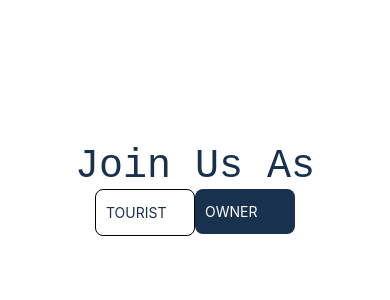
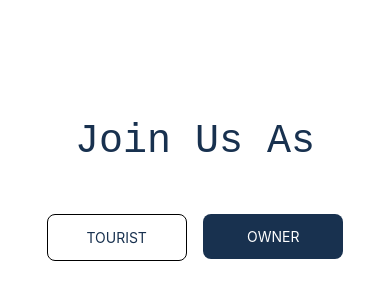
Before and after one commit to elgoufriismail/S7-exam-mobile, a React Native app: screen / in a window 390 px wide. Shown: the part 232-532 px from the top of the page. Built offline with nearby package versions, Linux system fonts and the light colour scheme.

Commit message:
first page design done

```diff
--- a/App.js
+++ b/App.js
@@ -6,7 +6,7 @@ export default function App() {
   return (
     <View style={styles.container}>
       <Text style={styles.welcommingText}>Join Us As</Text>
-      <View style={{flexDirection:'row'}}>
+      <View style={{flexDirection:'row', width:330, justifyContent:'space-evenly'}}>
         <TouchableOpacity>
           <View style={styles.buttonSecondary}>
             <Text style={styles.buttonSecondaryText}>TOURIST</Text>
@@ -34,13 +34,14 @@ const styles = StyleSheet.create({
     fontFamily: 'Monospace',
     fontSize: 40,
     color: '#18314F',
+    paddingBottom: 50,
   },
   buttonSecondary:{
     borderRadius:8,
     paddingVertical:14,
     paddingHorizontal:10,
     backgroundColor:'white',
-    width: 100,
+    width: 140,
     borderColor: 'black',
     borderWidth: 1,
   },
@@ -49,13 +50,15 @@ const styles = StyleSheet.create({
     paddingVertical:14,
     paddingHorizontal:10,
     backgroundColor:'#18314F',
-    width: 100
+    width: 140,
 
   },
   buttonSecondaryText:{
     color:'#18314F',
+    textAlign:'center',
   },
   buttonPrimaryText:{
     color:'white',
+    textAlign: 'center',
   }
 });
```
Lines whose indentation alone changed are shown as unchanged.
